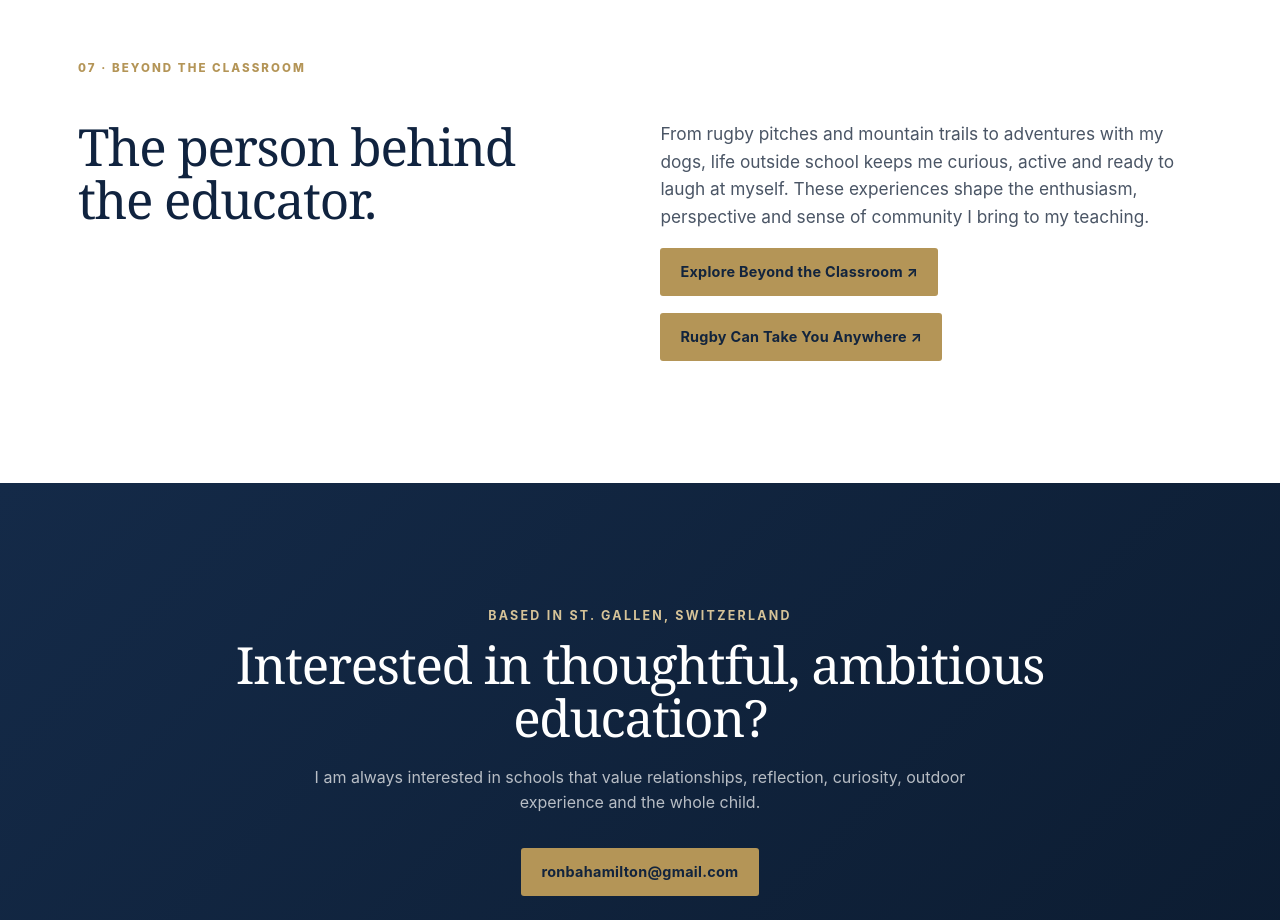
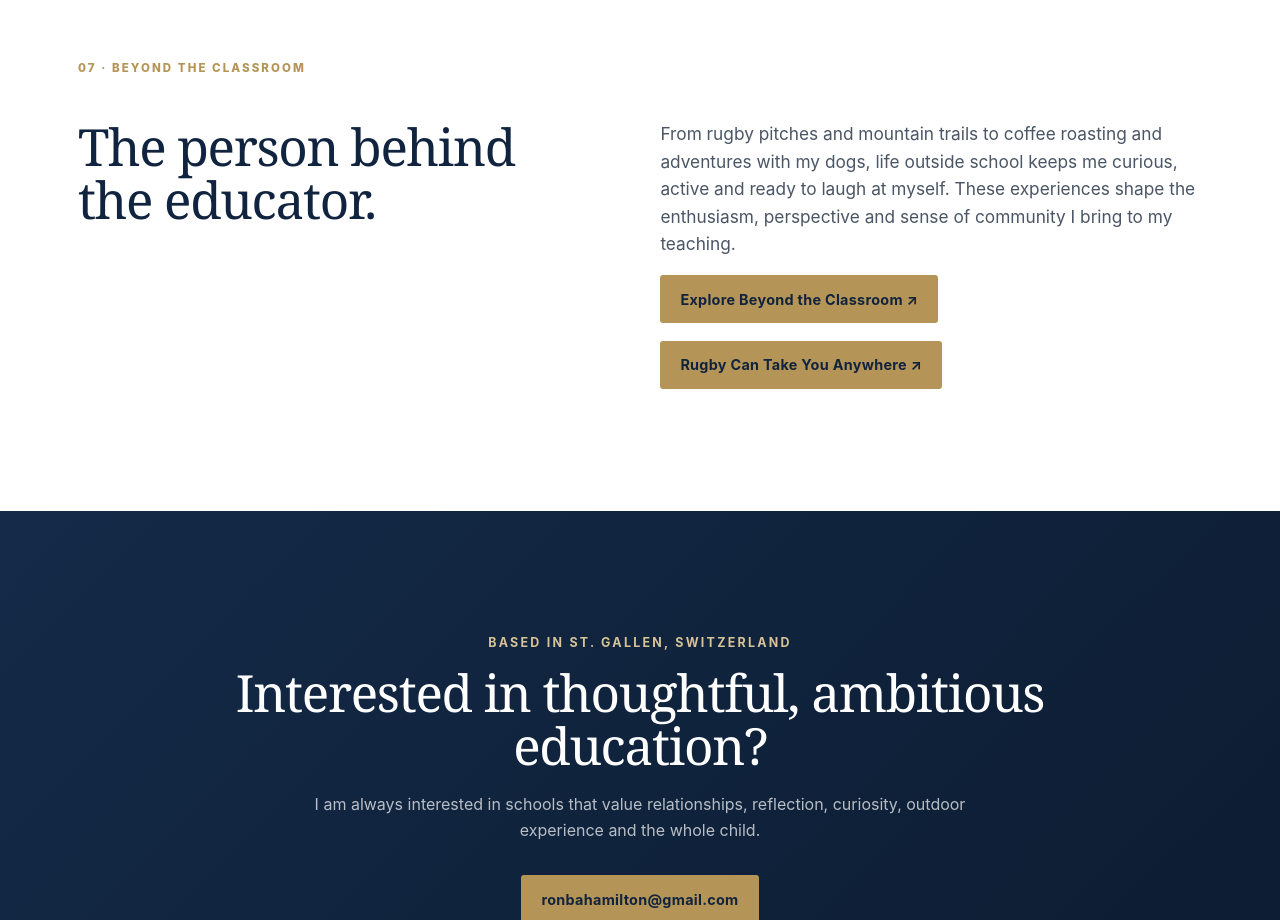
Before and after one commit to ronhamiltoneducation/ronhamiltoneducation.github.io, a plain HTML site: page index.html in a window 1280 px wide. Shown: the part 5760-6680 px from the top of the page. Drawn offline with Linux system fonts and the light colour scheme.

Commit message:
Mention coffee roasting in Beyond the Classroom homepage introduction

```diff
--- a/index.html
+++ b/index.html
@@ -177,7 +177,7 @@
       <div class="split">
         <div><h2>The person behind<br>the educator.</h2></div>
         <div class="prose">
-          <p>From rugby pitches and mountain trails to adventures with my dogs, life outside school keeps me curious, active and ready to laugh at myself. These experiences shape the enthusiasm, perspective and sense of community I bring to my teaching.</p>
+          <p>From rugby pitches and mountain trails to coffee roasting and adventures with my dogs, life outside school keeps me curious, active and ready to laugh at myself. These experiences shape the enthusiasm, perspective and sense of community I bring to my teaching.</p>
           <p><a class="button primary" href="beyond.html">Explore Beyond the Classroom ↗</a></p>
           <p><a class="button primary" href="rugby.html">Rugby Can Take You Anywhere ↗</a></p>
         </div>
```
